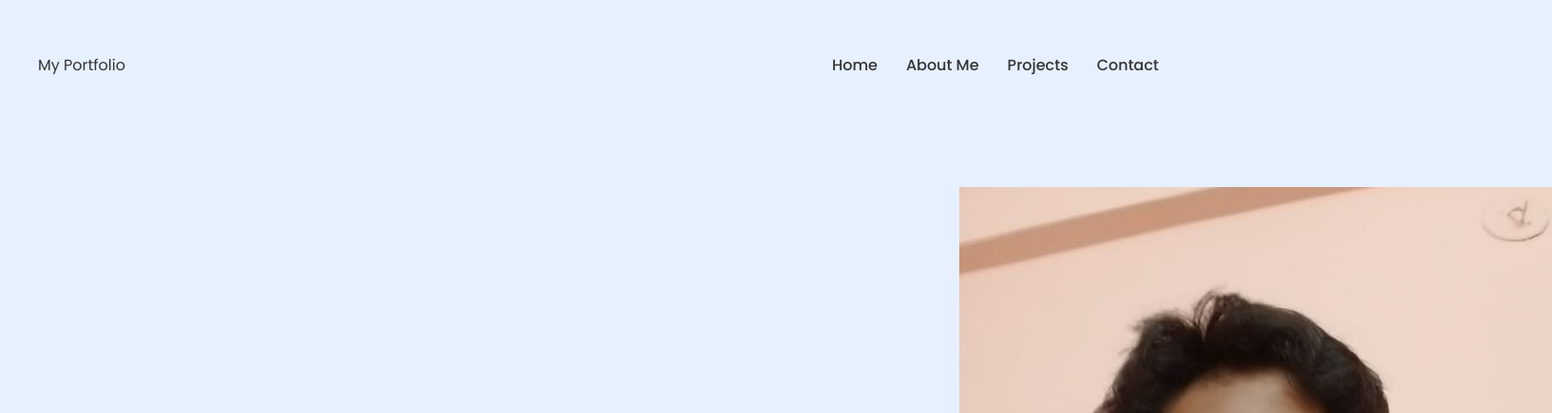
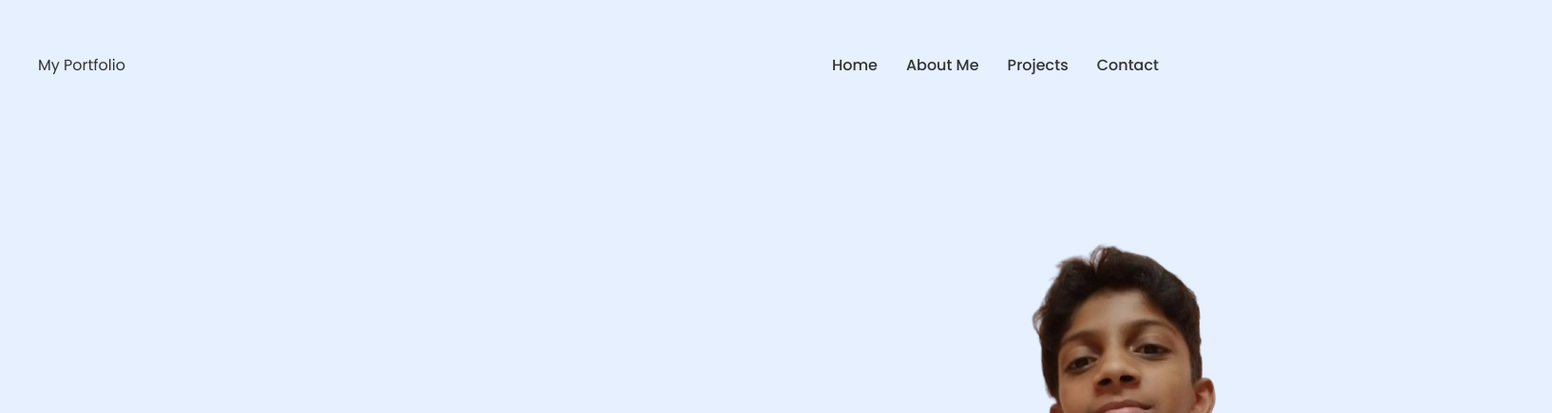
Before and after one commit to AjitheshB/My-Portfolio, a plain HTML site: page index.html in a window 1280 px wide. Shown: the top 435 px of the page at 95% size, 1634 px wide, since content can reach past the window. Drawn offline with Linux system fonts and the light colour scheme.

Commit message:
Update index.html

```diff
--- a/index.html
+++ b/index.html
@@ -24,7 +24,7 @@
         <p> From India</p>
     </div>
     <div class="hero-image">
-    	<img src="photo.jpeg">
+    	<img src="photo-removebg-preview.png">
     </div>
 </section>
 </body>
```
